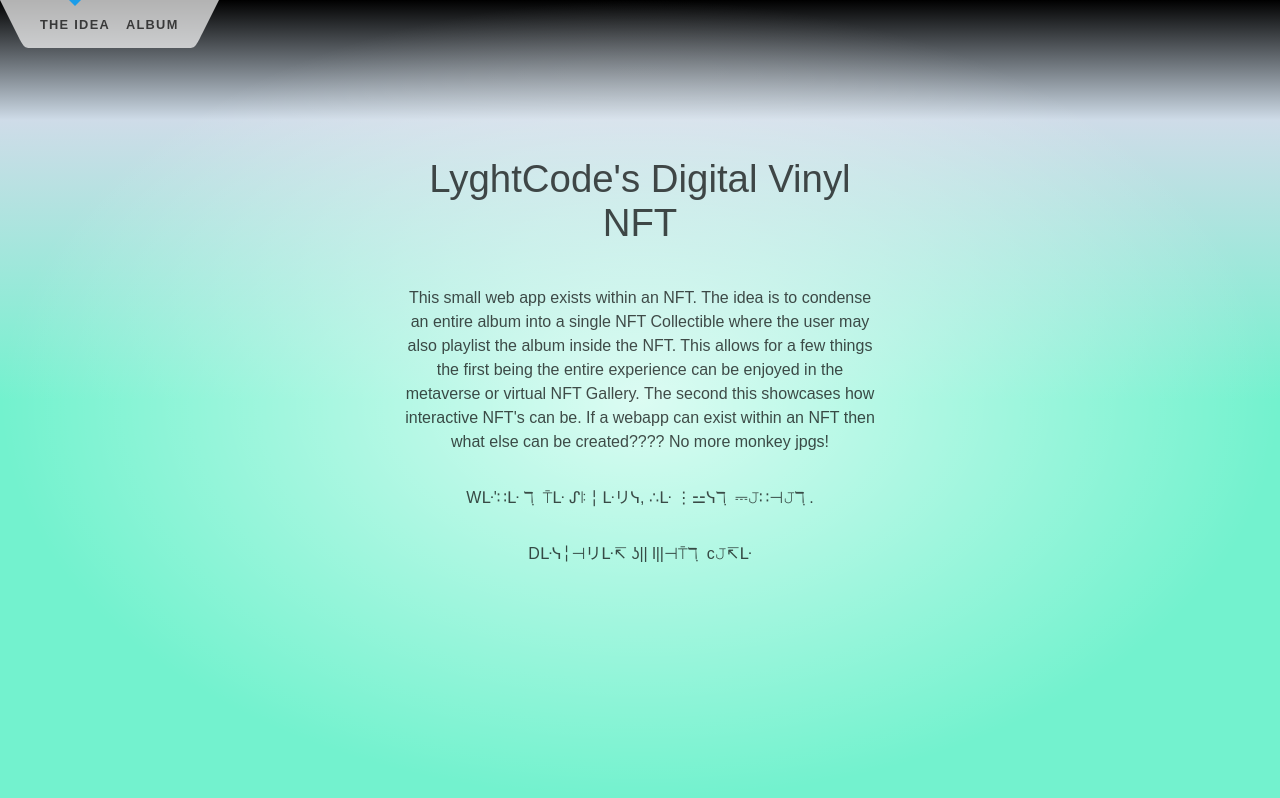
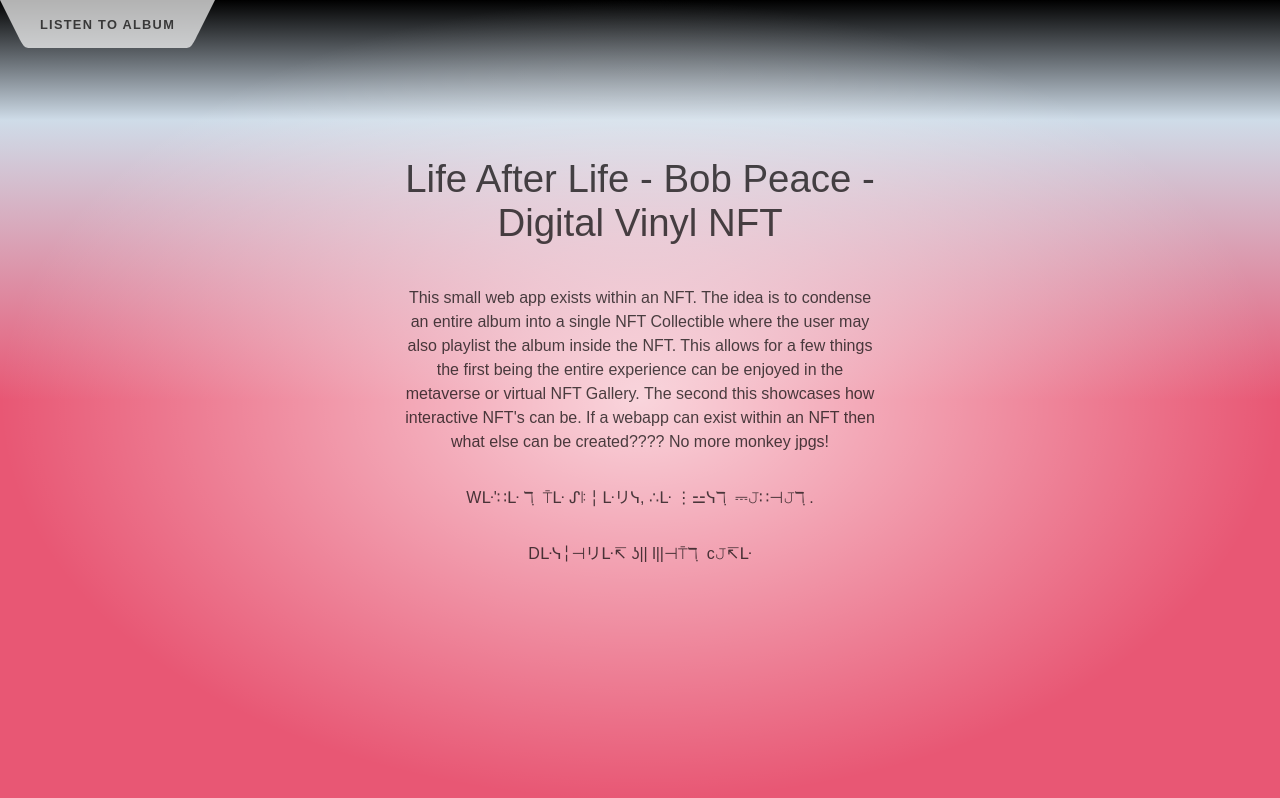
Before and after one commit to LyghtCode/html-nft-starter, a SvelteKit app: page / in a window 1280 px wide. Built offline with nearby package versions, Linux system fonts and the light colour scheme; a web font is replaced by a local one.

Commit message:
Bob Peace Collab

```diff
--- a/src/routes/+page.svelte
+++ b/src/routes/+page.svelte
@@ -4,7 +4,7 @@
 </svelte:head>
 
 <div class="text-column" style="max-width: 480px;">
-	<h1>LyghtCode's Digital Vinyl NFT</h1>
+	<h1>Life After Life - Bob Peace -Digital Vinyl NFT</h1>
 
 	<p style="text-align: center;">
 		This small web app exists within an NFT. The idea is to condense an entire album into a single
--- a/src/routes/Header.svelte
+++ b/src/routes/Header.svelte
@@ -16,11 +16,11 @@
 			<path d="M0,0 L1,2 C1.5,3 1.5,3 2,3 L2,0 Z" />
 		</svg>
 		<ul>
-			<li aria-current={$page.url.pathname === '/' ? 'page' : undefined}>
+			<!-- <li aria-current={$page.url.pathname === '/' ? 'page' : undefined}>
 				<a href="/">The Idea</a>
-			</li>
+			</li> -->
 			<li aria-current={$page.url.pathname === '/album' ? 'page' : undefined}>
-				<a href="/album">Album</a>
+				<a href="/album">Listen to Album</a>
 			</li>
 			<!-- <li aria-current={$page.url.pathname === '/album' ? 'page' : undefined}>
 				<a href="/reef">Reef</a>
--- a/src/routes/album/Controls.svelte
+++ b/src/routes/album/Controls.svelte
@@ -4,7 +4,7 @@
 	let dispatch = createEventDispatcher();
 
 	const icons = {
-		play: "https://gateway.pinata.cloud/ipfs/QmXP41MfqgGdMKHuPjdk7943XZPBrimYRph5DEBsDYW8RL",
+		play: "https://freesvg.org/img/media-playback-start.png",
 		pause: "https://freesvg.org/img/media-playback-pause.png",
 		rewind: "https://freesvg.org/img/media-skip-backward.png",
 		fwd: "https://freesvg.org/img/media-skip-forward.png"
--- a/src/routes/album/PlayList.svelte
+++ b/src/routes/album/PlayList.svelte
@@ -23,7 +23,7 @@
 
 <style>
 	section#playlist-cont {
-		width: 350px;
+		width: 432px;
 		box-shadow: 0 0 5px #222;
 		border-radius: 0 0 5px 5px;
 		background: transparent;
@@ -33,7 +33,7 @@
 	/* Style the buttons that are used to open and close the accordion panel */
 	button.accordion {
 		background: transparent;
-		color:  rgb(27, 157, 233);
+		color:  #D4C689;
 		margin: 0;
 		padding: 5px 15px;
 		width: 100%;
@@ -42,18 +42,19 @@
 		outline: none;
 		cursor: pointer;
 		transition: 0.4s;
+		font-size: 20px;
 	}
 
 	/* Add a background color to the button if it is clicked on (add the .active class with JS), and when you move the mouse over it (hover) */
 	button.active {
-		background-color: #888;
+		background-color: transparent;
 		color: rgb(255, 255, 255);
 	}
 
 	ul {
 		list-style-type: none;
-		background: #888;
-		color:  rgb(27, 157, 233);
+		background: transparent;
+		color:  #D4C689;
 		margin: 0;
 		padding: 0;
 		border-radius: 0 0 5px 5px;
@@ -64,7 +65,7 @@
 
 	li {
 		line-height: 150%;
-		padding: 5px 5px 5px 20px;
+		/* padding: 5px 5px 5px 20px; */
 		border-bottom: 1px solid #ddd;
 		cursor: pointer;
 	}
@@ -75,6 +76,6 @@
 	}
 
 	.show-list {
-		height: 150px;
+		height: 100px;
 	}
 </style>
--- a/src/routes/styles.css
+++ b/src/routes/styles.css
@@ -5,9 +5,9 @@
 	--font-mono: 'Genos', sans-serif;
 	--color-bg-0: rgb(0, 0, 0);
 	--color-bg-1: hsl(209, 36%, 86%);
-	--color-bg-2: hsl(163, 83%, 70%);
-	--color-theme-1: rgb(27, 157, 233);
-	--color-theme-2: #40b3ff;
+	--color-bg-2: #e85774;
+	--color-theme-1: #D4C689;
+	--color-theme-2: #D4C689;
 	--color-text: rgba(0, 0, 0, 0.7);
 	--column-width: 42rem;
 	--column-margin-top: 4rem;
@@ -49,12 +49,12 @@ a:hover {
 }
 
 h1 {
-	font-size: 2rem;
+	font-size: 2.5rem;
 	text-align: center;
 }
 
 h2 {
-	font-size: 1rem;
+	font-size: 1.5rem;
 }
 
 pre {
```
Also changed, not shown: src/routes/album/+page.svelte (+5 -5 lines), src/routes/album/audioData.js (+33 -5 lines), static/bobpeace.gif (added), static/bobpeace2.gif (added).
